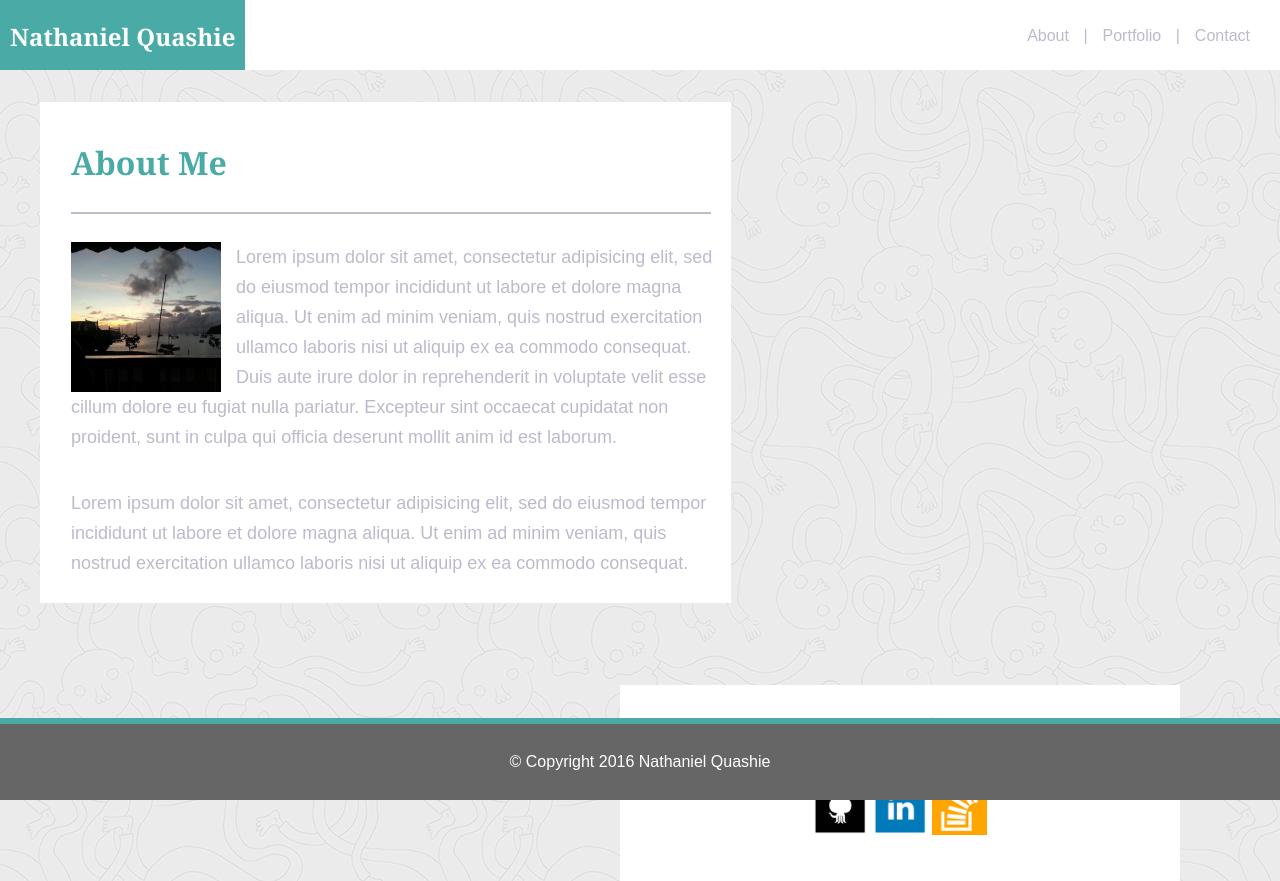
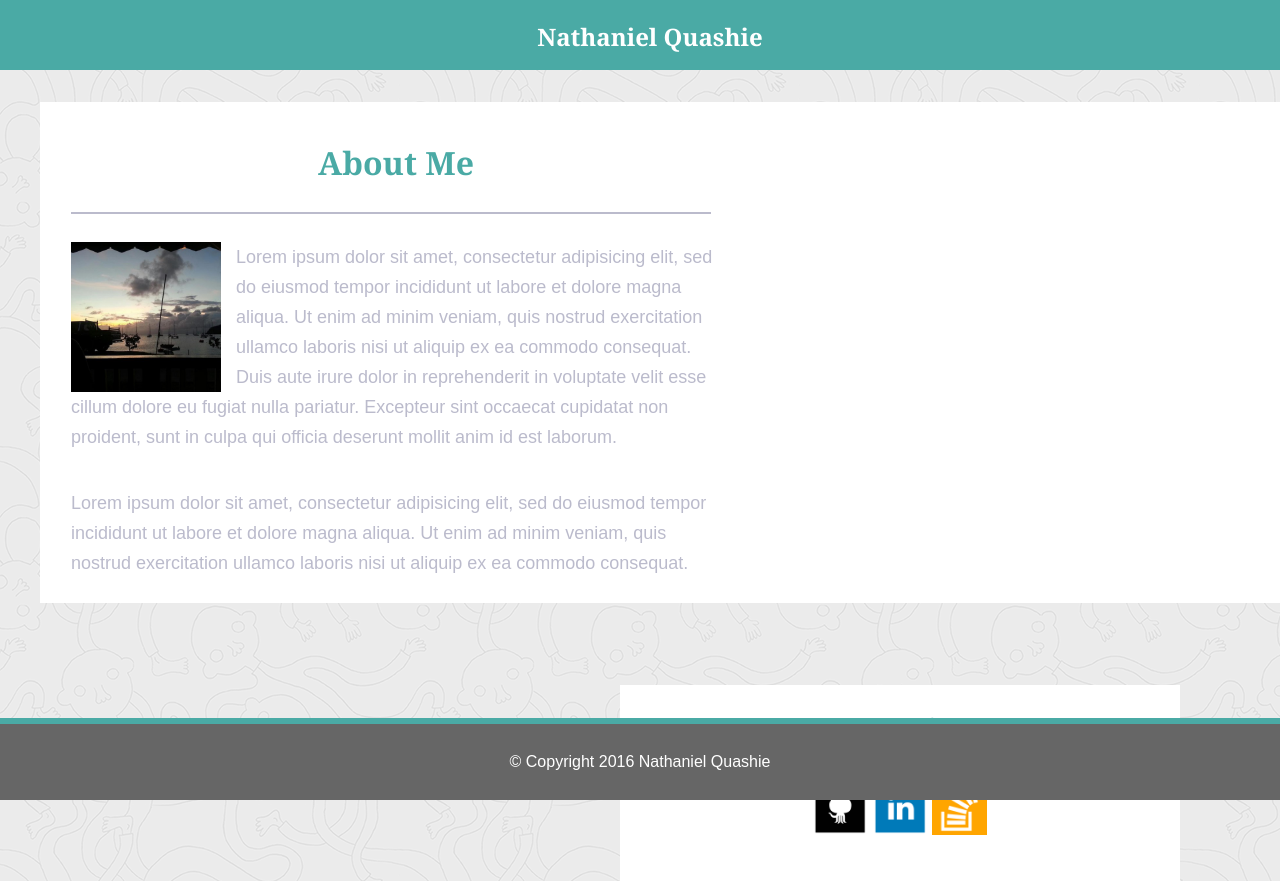
Before and after one commit to bklynate/Basic-portfolio, a PHP site: page /index.php in a window 1280 px wide. Run offline with PHP 8.4, Linux system fonts and the light colour scheme.

Commit message:
responsive css

```diff
--- a/assets/css/styles.css
+++ b/assets/css/styles.css
@@ -393,7 +393,7 @@ footer > p {
 }
 
 @media only screen
-and (max-width : 640px) {
+and (min-width : 640px) {
 
   nav {
     background: #fff;
--- a/assets/temp/css/styles.css
+++ b/assets/temp/css/styles.css
@@ -402,7 +402,7 @@ footer > p {
 }
 
 @media only screen
-and (max-width : 640px) {
+and (min-width : 640px) {
 
   nav {
     background: #fff;
```
